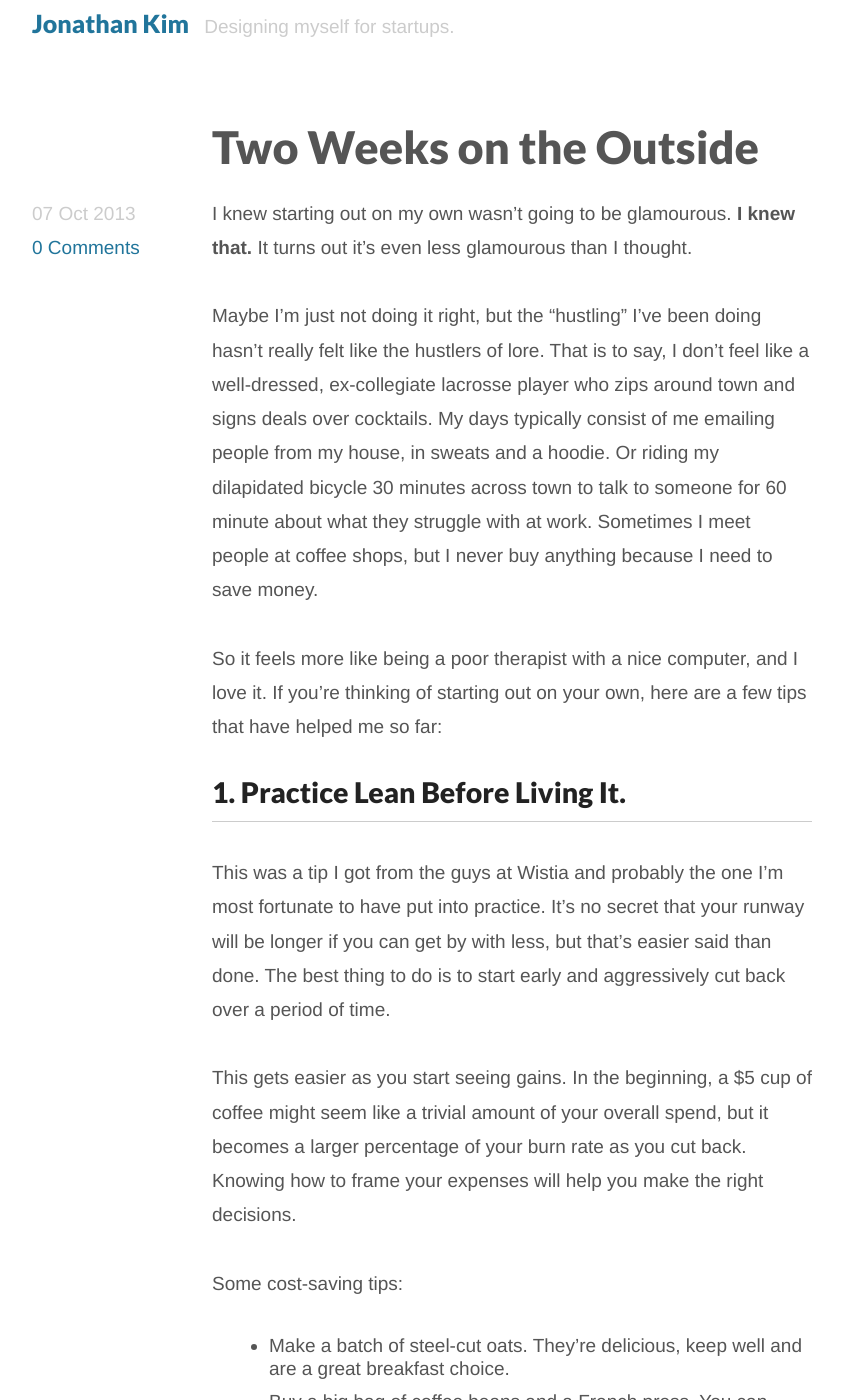
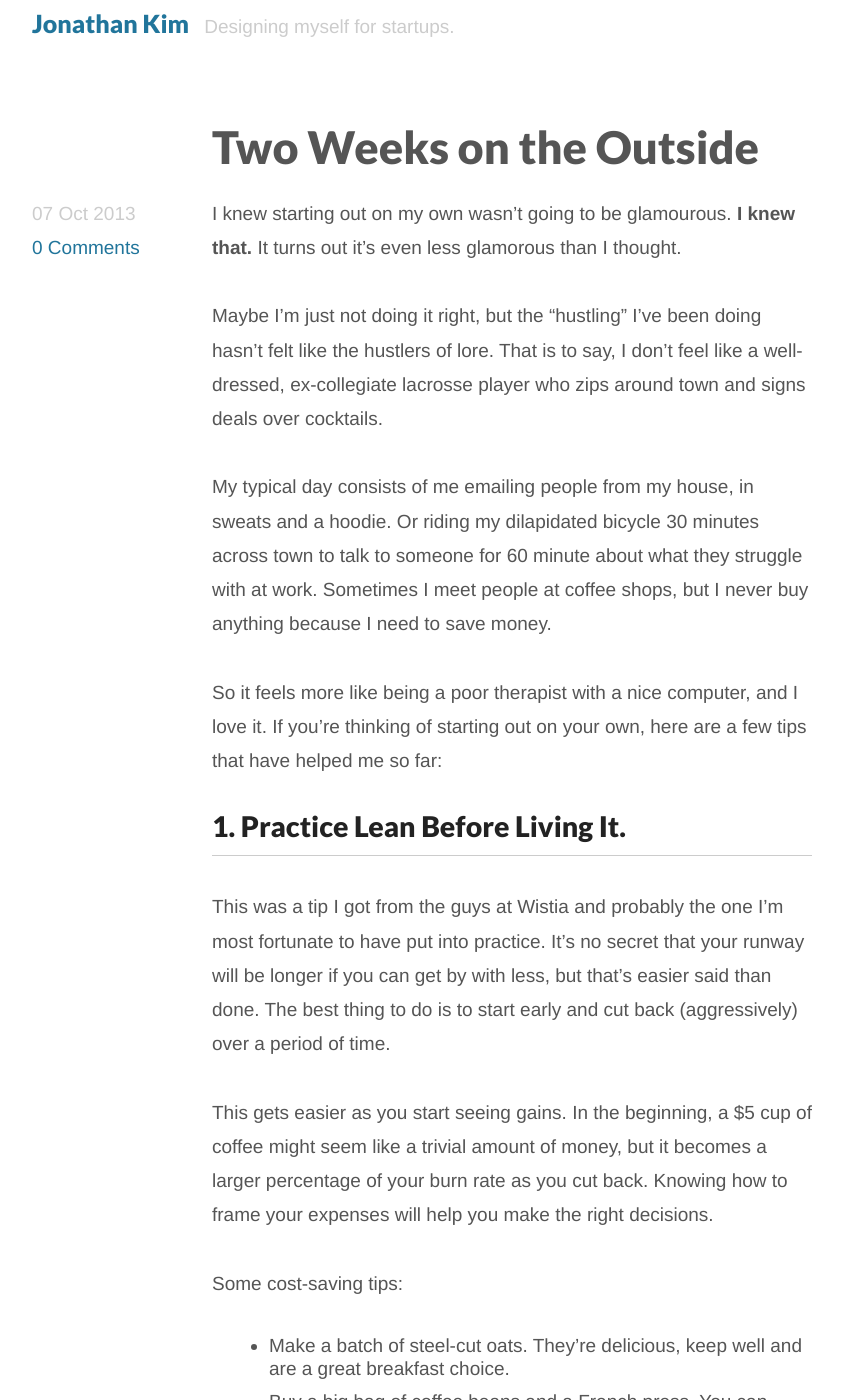
Before and after one commit to hijonathan/jonathan-kim.com, a Jekyll site: the page built from _posts/2013-10-07-week-two.md, in a window 1280 px wide and 1400 px high. Shown: the whole window, without its empty margins (218-1061 px from the left). Built offline with Jekyll 4.4.1, drawn with Linux system fonts in a browser that asks for light colours; some of the changed text lies outside the part shown.

Commit message:
Grammar edits.

```diff
--- a/_posts/2013-10-07-week-two.md
+++ b/_posts/2013-10-07-week-two.md
@@ -8,17 +8,19 @@ type: post
 published: true
 ---
 
-I knew starting out on my own wasn't going to be glamourous. **I knew that.** It turns out it's even less glamourous than I thought.
+I knew starting out on my own wasn’t going to be glamourous. **I knew that.** It turns out it’s even less glamorous than I thought.
 
-Maybe I'm just not doing it right, but the "hustling" I've been doing hasn't really felt like the hustlers of lore. That is to say, I don't feel like a well-dressed, ex-collegiate lacrosse player who zips around town and signs deals over cocktails. My days typically consist of me emailing people from my house, in sweats and a hoodie. Or riding my dilapidated bicycle 30 minutes across town to talk to someone for 60 minute about what they struggle with at work. Sometimes I meet people at coffee shops, but I never buy anything because I need to save money.
+Maybe I’m just not doing it right, but the “hustling” I’ve been doing hasn’t felt like the hustlers of lore. That is to say, I don’t feel like a well-dressed, ex-collegiate lacrosse player who zips around town and signs deals over cocktails.
 
-So it feels more like being a poor therapist with a nice computer, and I love it. If you're thinking of starting out on your own, here are a few tips that have helped me so far:
+My typical day consists of me emailing people from my house, in sweats and a hoodie. Or riding my dilapidated bicycle 30 minutes across town to talk to someone for 60 minute about what they struggle with at work. Sometimes I meet people at coffee shops, but I never buy anything because I need to save money.
+
+So it feels more like being a poor therapist with a nice computer, and I love it. If you’re thinking of starting out on your own, here are a few tips that have helped me so far:
 
 ### 1. Practice Lean Before Living It.
 
-This was a tip I got from the guys at Wistia and probably the one I'm most fortunate to have put into practice. It's no secret that your runway will be longer if you can get by with less, but that's easier said than done. The best thing to do is to start early and aggressively cut back over a period of time.
+This was a tip I got from the guys at Wistia and probably the one I’m most fortunate to have put into practice. It’s no secret that your runway will be longer if you can get by with less, but that’s easier said than done. The best thing to do is to start early and cut back (aggressively) over a period of time.
 
-This gets easier as you start seeing gains. In the beginning, a $5 cup of coffee might seem like a trivial amount of your overall spend, but it becomes a larger percentage of your burn rate as you cut back. Knowing how to frame your expenses will help you make the right decisions.
+This gets easier as you start seeing gains. In the beginning, a $5 cup of coffee might seem like a trivial amount of money, but it becomes a larger percentage of your burn rate as you cut back. Knowing how to frame your expenses will help you make the right decisions.
 
 Some cost-saving tips:
 
@@ -35,17 +37,17 @@ Some things to try:
 
 ### 2. Master the Art of the Freebie.
 
-Now is the time to reach out to your network or hack services to get the best deals. This is your livelihood on the line, and if you really want to survive, then there's no room for shyness.
+Now is the time to reach out to your network or hack services to get the best deals. This is your livelihood on the line, and if you want to survive, then there’s no room for shyness.
 
 A couple of tips:
 
 ##### Host your marketing site on Github Pages.
 
-I prefer Github over Heroku because it's super fast, and the code ends up there anyway. You can use it with Brunch, Jekyll or anything that compiles to static HTML/JS. As a frontend dev, I'm partial to it since it lets me work quickly and comfortably.
+I prefer Github over Heroku because it’s super fast, and the code ends up there anyway. You can use it with Brunch, Jekyll or anything that compiles to static HTML/JS. As a front-end dev, I’m partial to it since it lets me work quickly and comfortably.
 
 ##### Find a Google Apps account.
 
-Google Apps for Business is pretty awesome, but it was even more awesome when it was free. If you have one, start using it. If you don't, find someone who wouldn't mind gifting you theirs, or at least adding you as a sub-organization. Having a proper domain for email, documents AND the ability to spin up new email addresses is clutch.
+Google Apps for Business is pretty awesome, but it was even more awesome when it was free. If you have one, start using it. If you don’t, find someone who wouldn’t mind gifting you theirs, or at least adding you as a sub-organization. Having a proper domain for email, documents AND the ability to spin up new email addresses is clutch.
 
 ##### Sign up for a free account(s).
 
@@ -53,10 +55,10 @@ Unbeknownst to some, AWS gives a free year of light-weight service for new sign
 
 ##### Leverage your network.
 
-If you know someone who works at an Apple store, ask them if they'll use their discount on you. Odds are you have friends who work for product companies and can get you deals on business cards, hosting, software, etc. Now is the time.
+If you know someone who works at an Apple store, ask them if they’ll use their discount on you. Odds are you have friends who work for product companies and can get you deals on business cards, hosting, software, etc. Now is the time.
 
 ### 3. Get an At-Home Hobby.
 
-You no longer have the lunch room or water cooler to re-energize, so find something at home you can do to supplement that. Not having some way to break up your day will make you want to work from coffee shops or co-working spaces, which gets expensive and makes you more likely to buy things you don't need.
+You no longer have the lunch room or water cooler to re-energize, so find something at home you can do to supplement that. Not having some way to break up your day will make you want to work from coffee shops or co-working spaces, which gets expensive and makes you more likely to buy things you don’t need.
 
-I've been experimenting with infused cold-brew coffee at home. It's both convenient and productive, because I need to make coffee anyway, and a French press holds enough cold brew for two servings. I have a bottling kit from when I tried beer brewing, so I make a batch for tomorrow and bottle one for a rainy day. It works out great and is a nice break.
+I’ve been experimenting with infused cold-brew coffee at home. It’s both convenient and productive, because I need to make coffee anyway, and a French press holds enough cold brew for two servings. I have a bottling kit from when I tried beer brewing, so I make a batch for tomorrow and bottle one for a rainy day. It works out great and is a nice break.
```
